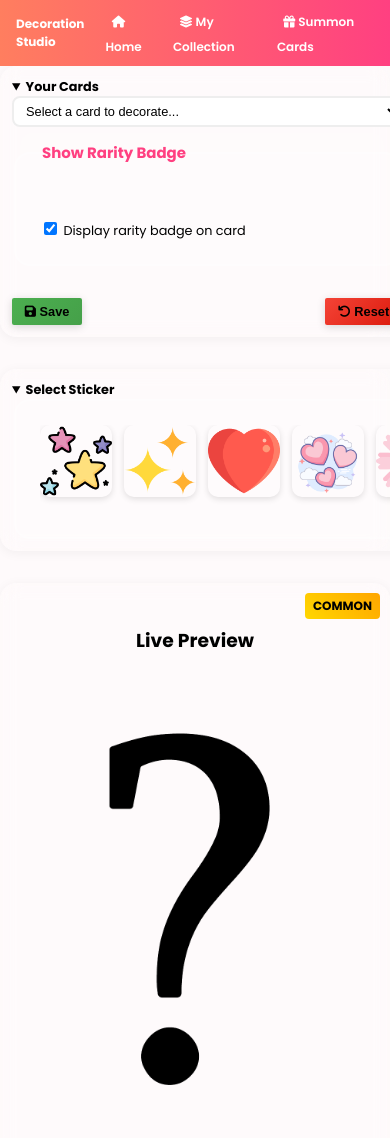
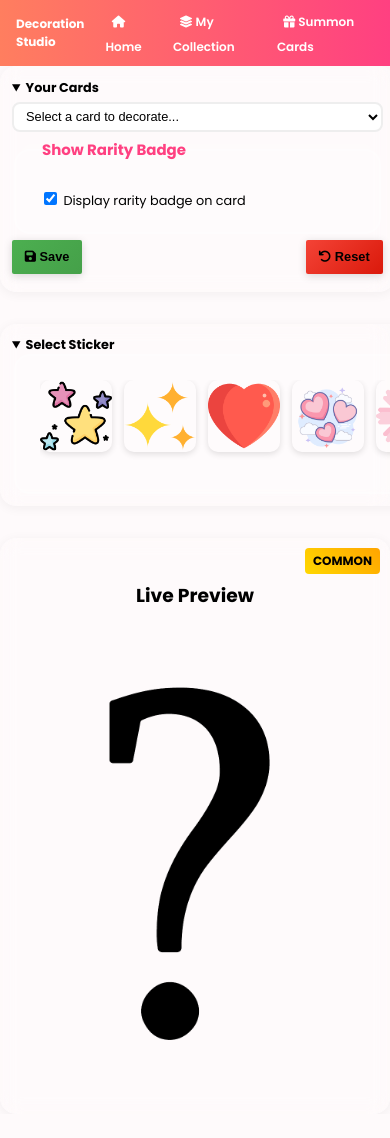
Before and after one commit to cse110-sp25-group05/cse110-sp25-group05, a plain HTML site: page source/kpopdemo/decoration.html in a window 390 px wide. After the commit the page ends 1114 px from the top, so only its background shows below. Drawn offline with Linux system fonts and the light colour scheme.

Commit message:
cleaned up spacing

```diff
--- a/source/kpopdemo/css/deco-styles.css
+++ b/source/kpopdemo/css/deco-styles.css
@@ -58,6 +58,12 @@ body {
 }
 .right-panel {
   min-width: 160px;
+}
+
+.left-panel * {
+  margin-top: 0.2rem !important;
+  margin-bottom: 0.2rem !important;
+  line-height: 1.1 !important;
 }
 
 .center-panel {
@@ -133,7 +139,6 @@ body {
   transform: translateY(-2px);
 }
 
-/* Sticker Panel */
 .sticker-scroll {
   display: grid;
   grid-template-columns: repeat(auto-fill, minmax(72px, 1fr));
@@ -270,6 +275,13 @@ body {
 
     .left-panel {
       order: 1;
+      max-width: 95%;
+      line-height: 1.1;
+    }
+    .left-panel * {
+      margin-top: 0.2rem !important;
+      margin-bottom: 0.2rem !important;
+      line-height: 1;
     }
     .right-panel {
       order: 2;
```
